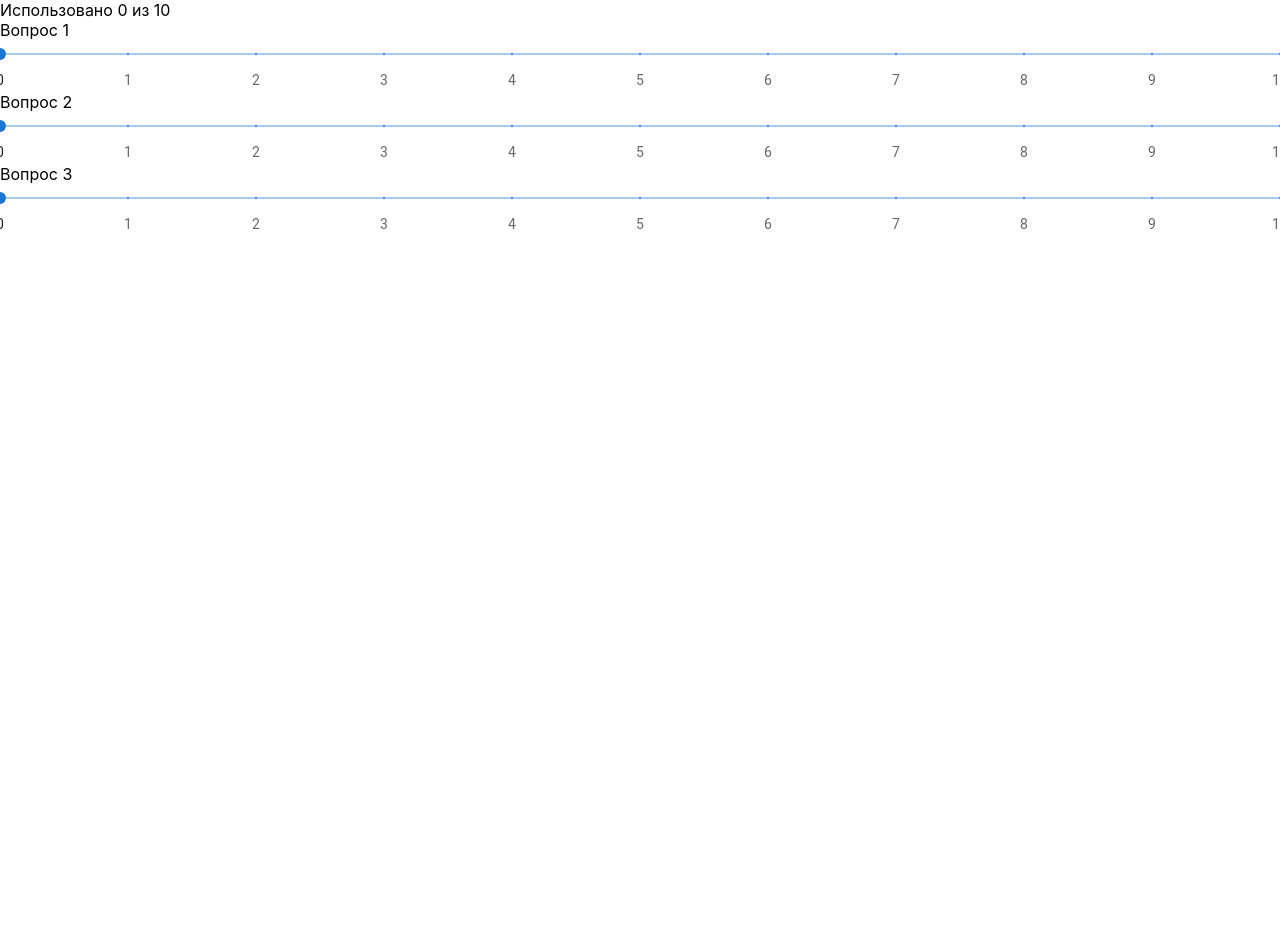
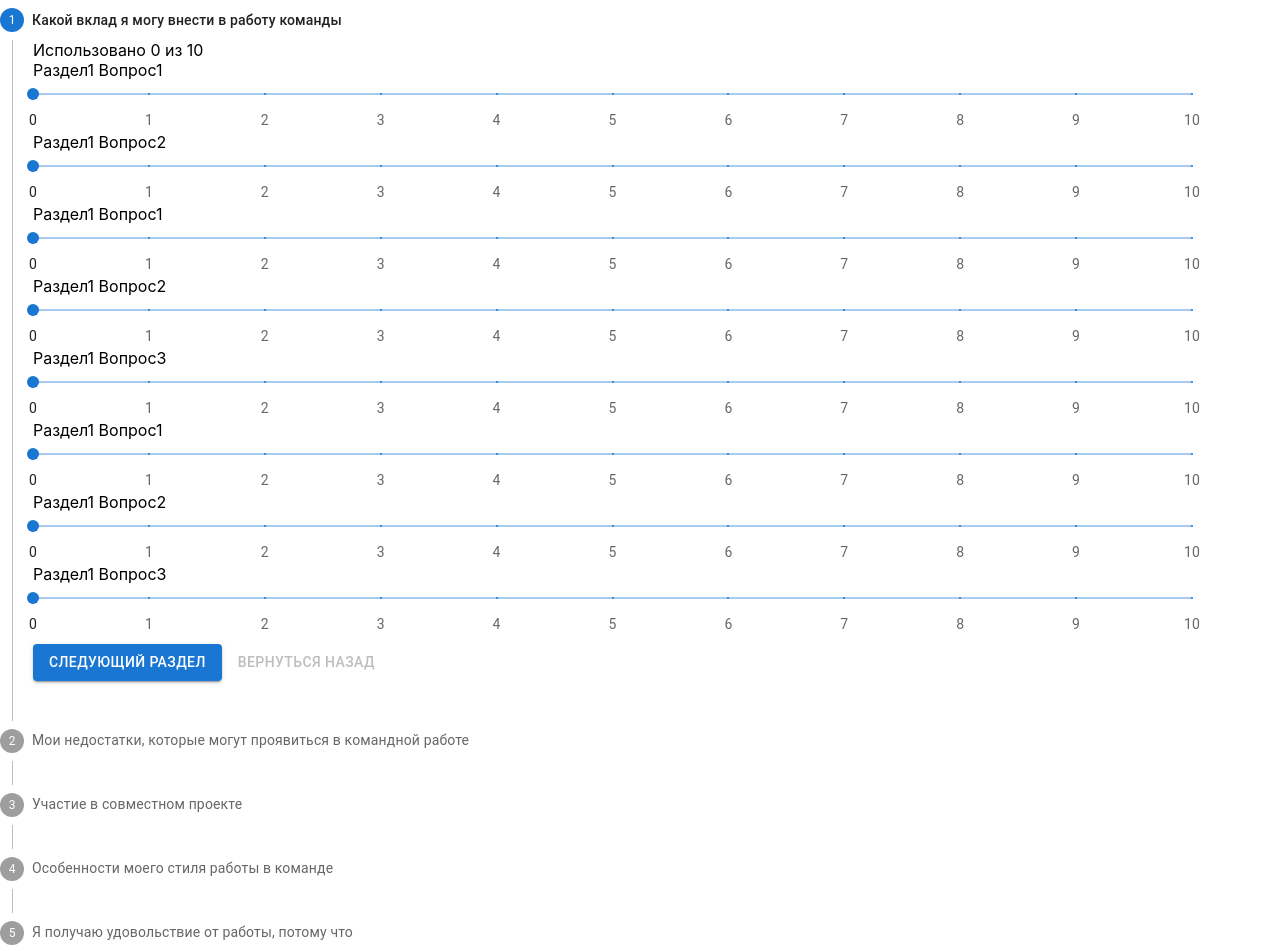
Before and after one commit to maestto/belbin, a React (Create React App) app: page /questions in a window 1280 px wide. Shown: the top 951 px of the page. Before the commit the page ends 800 px from the top, so only its background shows below. Built offline with nearby package versions, Linux system fonts and the light colour scheme.

Commit message:
Added questions page

```diff
--- a/src/components/questionsSet/questionsSet.tsx
+++ b/src/components/questionsSet/questionsSet.tsx
@@ -1,13 +1,11 @@
 import React from 'react';
 import Question from "../question/question";
 
-const questionsData: string[] = [
-    'Вопрос 1',
-    'Вопрос 2',
-    'Вопрос 3'
-]
+interface QuestionsSetProps {
+    questionsArray: string[]
+}
 
-const QuestionsSet: React.FC = () => {
+const QuestionsSet: React.FC<QuestionsSetProps> = ({questionsArray}) => {
     const [allScoresArr, setAllScoresArr] = React.useState<number[]>([])
     const [totalScore, setTotalScore] = React.useState<number>(0)
 
@@ -16,14 +14,14 @@ const QuestionsSet: React.FC = () => {
         updatedScores[questionID] = questionScore
         setAllScoresArr(updatedScores)
 
-        setTotalScore(updatedScores.reduce((sum, value) => sum + value, 0))
+        setTotalScore(updatedScores.reduce((previousValue, currentValue) => previousValue + currentValue, 0))
     }
 
     return (
         <div>
             Использовано {totalScore} из 10
             {
-                questionsData.map((value, index) =>
+                questionsArray.map((value, index) =>
                     <Question key={index} questionID={index} questionText={value} updateTotalScore={updateTotalScore} allScoresArr={allScoresArr}/>
                 )
             }
--- a/src/index.tsx
+++ b/src/index.tsx
@@ -2,10 +2,10 @@ import React from 'react'
 import ReactDOM from 'react-dom/client'
 import {BrowserRouter, Routes, Route, Navigate} from "react-router-dom"
 
+import './index.css'
 import WelcomePage from "./welcomePage"
-import QuestionsSet from "./components/questionsSet/questionsSet"
+import QuestionsPage from "./questionsPage"
 
-import './index.css'
 
 const root = ReactDOM.createRoot(
   document.getElementById('root') as HTMLElement
@@ -16,7 +16,7 @@ root.render(
         <BrowserRouter>
             <Routes>
                 <Route path="/" element={<WelcomePage/>}/>
-                <Route path="/questions" element={<QuestionsSet/>}/>
+                <Route path="/questions" element={<QuestionsPage/>}/>
                 <Route path="*" element={<Navigate to="/" />} />
             </Routes>
         </BrowserRouter>
--- /dev/null
+++ b/src/questionsPage.tsx
@@ -0,0 +1,90 @@
+import * as React from 'react';
+import Box from '@mui/material/Box';
+import Stepper from '@mui/material/Stepper';
+import Step from '@mui/material/Step';
+import StepLabel from '@mui/material/StepLabel';
+import StepContent from '@mui/material/StepContent';
+import Button from '@mui/material/Button';
+import Paper from '@mui/material/Paper';
+import QuestionsSet from "./components/questionsSet/questionsSet";
+
+const steps = [
+    {
+        label: "Какой вклад я могу внести в работу команды",
+        questions: ["Раздел1 Вопрос1", "Раздел1 Вопрос2", "Раздел1 Вопрос1", "Раздел1 Вопрос2", "Раздел1 Вопрос3", "Раздел1 Вопрос1", "Раздел1 Вопрос2", "Раздел1 Вопрос3"]
+    },
+    {
+        label: 'Мои недостатки, которые могут проявиться в командной работе',
+        questions: ["Раздел2 Вопрос1", "Раздел2 Вопрос2", "Раздел2 Вопрос3"]
+    },
+    {
+        label: 'Участие в совместном проекте',
+        questions: ["Раздел3 Вопрос1", "Раздел3 Вопрос2", "Раздел3 Вопрос3"]
+    },
+    {
+        label: 'Особенности моего стиля работы в команде',
+        questions: ["Раздел4 Вопрос1", "Раздел4 Вопрос2", "Раздел4 Вопрос3"]
+    },
+    {
+        label: 'Я получаю удовольствие от работы, потому что',
+        questions: ["Раздел5 Вопрос1", "Раздел5 Вопрос2", "Раздел5 Вопрос3"]
+    },
+    {
+        label: 'Если мне неожиданно предложат решить трудную задачу за ограниченное время с незнакомыми людьми, то',
+        questions: ["Раздел6 Вопрос1", "Раздел6 Вопрос2", "Раздел6 Вопрос3"]
+    },
+    {
+        label: 'Проблемы, с которыми я сталкиваюсь, работая в команде',
+        questions: ["Раздел7 Вопрос1", "Раздел7 Вопрос2", "Раздел7 Вопрос3"]
+    },
+];
+
+const QuestionsPage = () => {
+    const [activeStep, setActiveStep] = React.useState(0);
+
+    const handleNextStep = () => setActiveStep((prevActiveStep) => prevActiveStep + 1);
+    const handleBackStep = () => setActiveStep((prevActiveStep) => prevActiveStep - 1);
+    const handleResetStepper = () => setActiveStep(0);
+
+    return (
+        <Box sx={{ maxWidth: 1200 }}>
+            <Stepper activeStep={activeStep} orientation="vertical">
+                {steps.map((step, index) => (
+                    <Step key={step.label}>
+                        <StepLabel>{step.label}</StepLabel>
+                        <StepContent>
+                            <QuestionsSet questionsArray={step.questions}/>
+                            <Box sx={{ mb: 2 }}>
+                                <div>
+                                    <Button
+                                        variant="contained"
+                                        onClick={handleNextStep}
+                                        sx={{ mt: 1, mr: 1 }}
+                                    >
+                                        {index === steps.length - 1 ? 'Завершить тест' : 'Следующий раздел'}
+                                    </Button>
+                                    <Button
+                                        disabled={index === 0}
+                                        onClick={handleBackStep}
+                                        sx={{ mt: 1, mr: 1 }}
+                                    >
+                                        Вернуться назад
+                                    </Button>
+                                </div>
+                            </Box>
+                        </StepContent>
+                    </Step>
+                ))}
+            </Stepper>
+            {activeStep === steps.length && (
+                <Paper square elevation={0} sx={{ p: 3 }}>
+                    <Button onClick={handleResetStepper} sx={{ mt: 1, mr: 1 }}>
+                        Завершить
+                    </Button>
+                </Paper>
+            )}
+        </Box>
+    );
+};
+
+export default QuestionsPage
```
